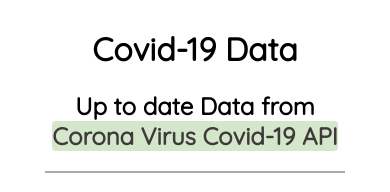
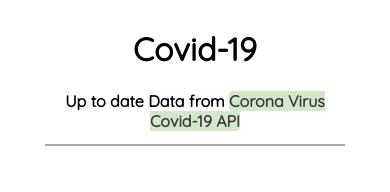
Before and after one commit to erictarter/covid-data, a React (Create React App) app: page / in a window 390 px wide. Shown: the top 192 px of the page. Built offline with nearby package versions, Linux system fonts and the light colour scheme; no server answers.

Commit message:
media added

```diff
--- a/src/App.css
+++ b/src/App.css
@@ -94,3 +94,20 @@ select {
 .sick {
   color: rgba(150, 194, 122, 0.7);
 }
+
+@media (max-width: 679px) {
+  .header h2 {
+    font-size: 1rem;
+  }
+
+  .show-data-btn {
+    font-size: 1rem;
+  }
+
+  .state-data {
+    font-size: 1.2rem;
+  }
+}
+
+@media (max-width: 450px) {
+}
--- a/src/components/layout/Header.js
+++ b/src/components/layout/Header.js
@@ -3,7 +3,7 @@ import React from 'react';
 const Header = () => {
   return (
     <div className='header'>
-      <h1>Covid-19 Data</h1>
+      <h1>Covid-19</h1>
       <h2>
         Up to date Data from{' '}
         <a href='https://covid19api.com/#details'>Corona Virus Covid-19 API</a>
--- a/src/components/layout/SelectState.js
+++ b/src/components/layout/SelectState.js
@@ -1,10 +1,14 @@
-import React, { useContext, useState } from 'react';
+import React, { useContext } from 'react';
 import { usStatesContext } from '../UsStatesContext';
 
 const SelectState = () => {
+  // values from UsStatsContext
+
   const { allStates, selectedUsState, setSelectedUsState } = useContext(
     usStatesContext
   );
+
+  // Onchange calls this function to set selected item
 
   const setUsState = e => {
     setSelectedUsState(e.target.value);
--- a/src/components/layout/ShowData.js
+++ b/src/components/layout/ShowData.js
@@ -3,11 +3,13 @@ import { usStatesContext } from '../UsStatesContext';
 // import SelectState from './SelectState';
 
 const ShowData = () => {
+  // state will contain object of most current data from US state selected
+
   const [stateData, setStateData] = useState('');
 
-  const { allStates, selectedUsState, setSelectedUsState } = useContext(
-    usStatesContext
-  );
+  const { selectedUsState } = useContext(usStatesContext);
+
+  // use effect will call this function to fetch data
 
   const fetchCovidStates = async () => {
     const res = await fetch(
@@ -16,11 +18,18 @@ const ShowData = () => {
 
     const data = await res.json();
 
+    // from all usa data. filter through and create new array with data from only that state
+
     const newData = data.filter(i => i.Province === `${selectedUsState}`);
+
+    // current data var gets the last object in array which is the most current
+
     const currentData = newData[newData.length - 1];
 
     setStateData(currentData);
   };
+
+  // the button calls a function to display current cases and deaths for that US State
 
   const show = () => {
     let confirmed = stateData.Confirmed;
@@ -30,6 +39,8 @@ const ShowData = () => {
     data.innerHTML = `
     <i class="fas fa-virus sick"></i> Confirmed Cases: ${confirmed} <br/><i class="fas fa-skull-crossbones dead"></i> Deaths: ${deaths}`;
   };
+
+  // fetches data
 
   useEffect(() => {
     fetchCovidStates();
```
Also changed, not shown: src/components/UsStatesContext.js (+11 -3 lines).
